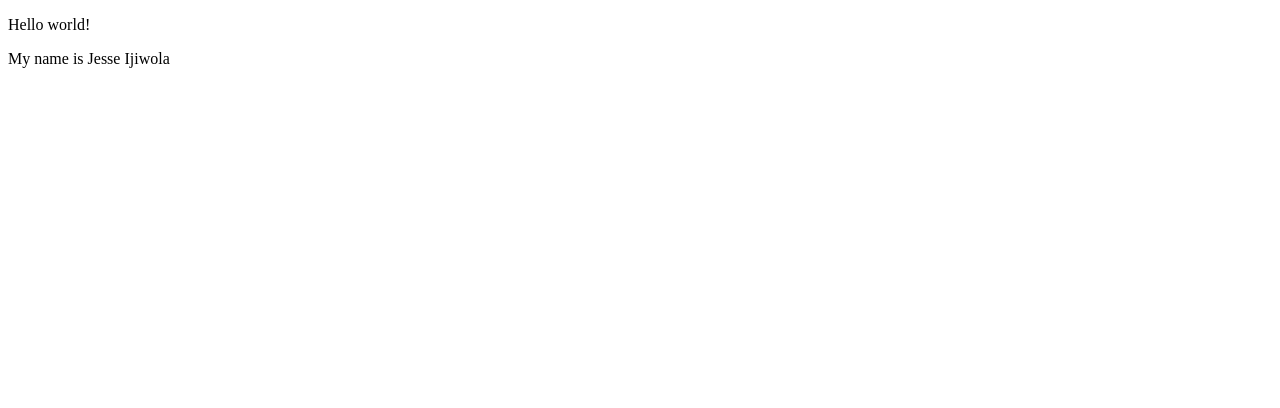
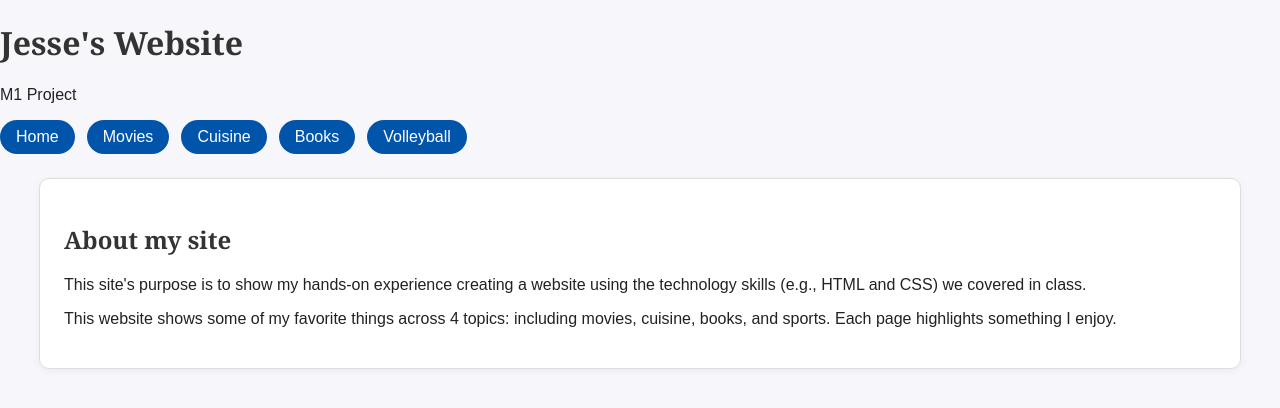
Before and after one commit to jesseijiwola/jesseijiwola.github.io, a plain HTML site: page index.html in a window 1280 px wide. Drawn offline with Linux system fonts and the light colour scheme.

Commit message:
Update index.html

```diff
--- a/index.html
+++ b/index.html
@@ -1,15 +1,39 @@
 <!DOCTYPE html>
+
 <html lang="en">
-<meta charset="UTF-8">
-<title>Page Title</title>
-<meta name="viewport" content="width=device-width,initial-scale=1">
-<link rel="stylesheet" href="">
-<style>
-</style>
-<script src=""></script>
-<!--- Code above this line will not be displayed on the browser -->
+<head>
+  <meta charset="utf-8" />
+  <meta name="viewport" content="width=device-width, initial-scale=1" />
+  <title>Jesse's M1</title>
+  <link rel="stylesheet" href="styles.css" />
+</head>
+
+
 <body>
-<p> Hello world! </p>
-<p>My name is Jesse Ijiwola</p>
+  <header class="site-header">
+    <h1 class="site-title">Jesse's Website</h1>
+    <p class="tagline">M1 Project</p>
+    <nav aria-label="Main" class="main-nav">
+      <a href="index.html">Home</a>
+      <a href="movies.html">Movies</a>
+      <a href="cuisine.html">Cuisine</a>
+      <a href="books.html">Books</a>
+      <a href="volleyball.html">Volleyball</a>
+    </nav>
+  </header>
+  <main class="container">
+
+  <section>
+    <h2>About my site</h2>
+    <p>
+      This site's purpose is to show my hands-on experience creating a website using the
+      technology skills (e.g., HTML and CSS) we covered in class.
+    </p>
+    <p>This website shows some of my favorite things across 4 topics:
+      including movies, cuisine, books, and sports. Each page highlights something I enjoy.</p>
+
+  </section>
+
+  </main>
 </body>
 </html>
```
